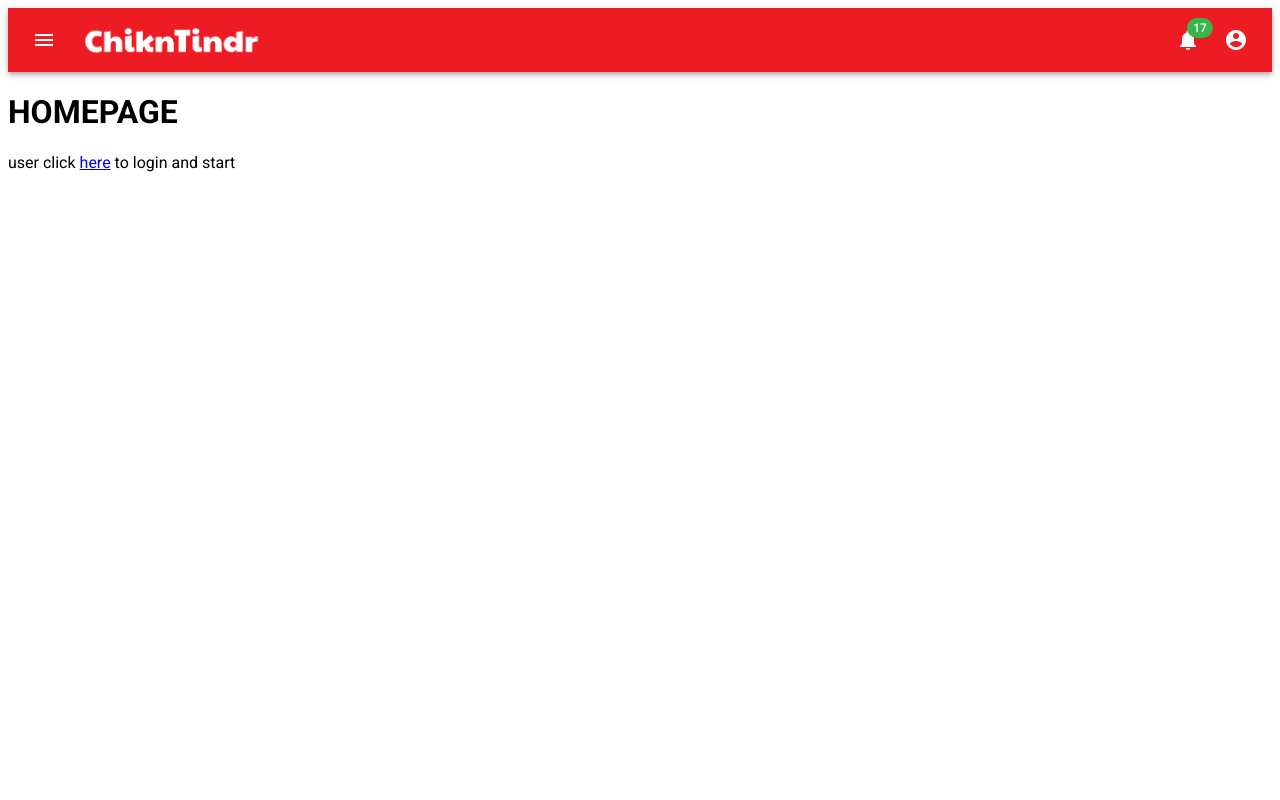
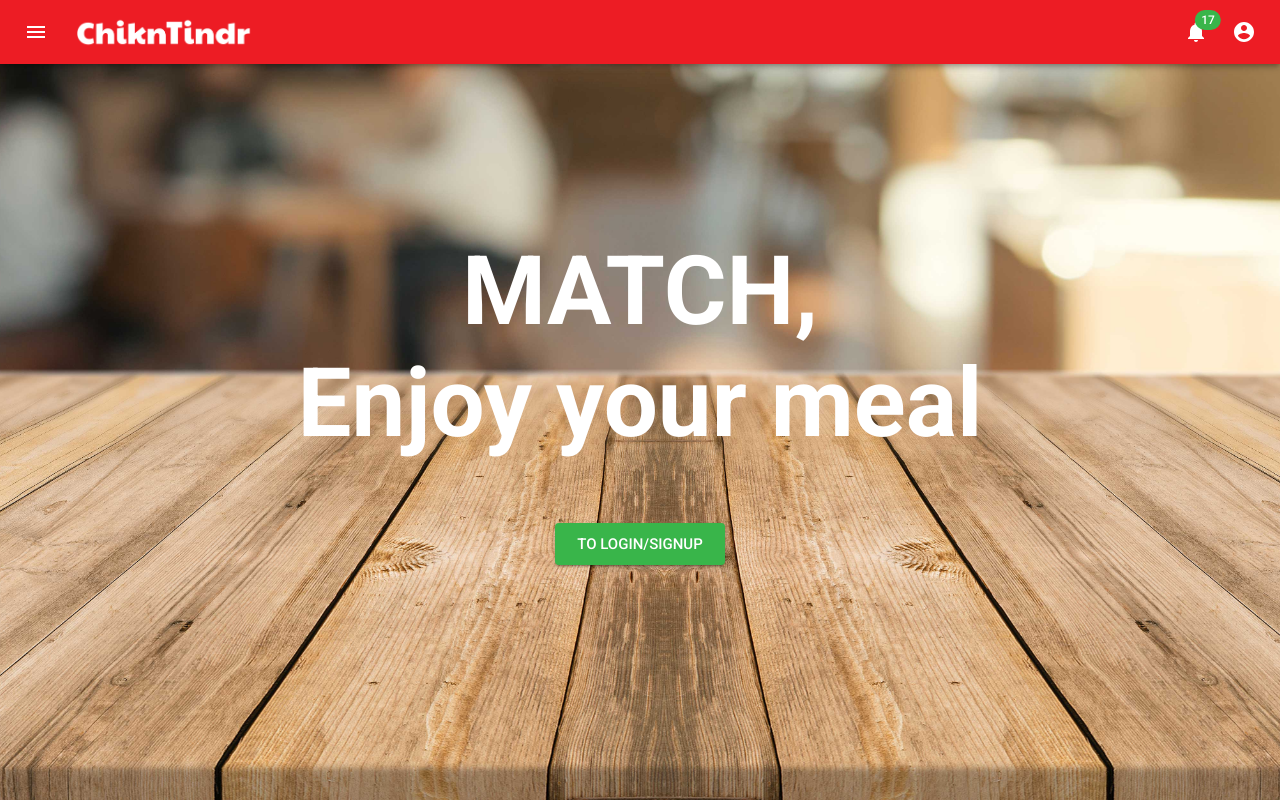
Before and after one commit to Wkoslik/ChiknTindr-Client, a React (Create React App) app: page / in a window 1280 px wide. Built offline with nearby package versions, Linux system fonts and the light colour scheme.

Commit message:
fixed img bug, home/login pate styled

```diff
--- a/public/index.html
+++ b/public/index.html
@@ -4,6 +4,8 @@
     <meta charset="utf-8" />
     <link rel="icon" href="%PUBLIC_URL%/favicon.ico" />
     <link rel="stylesheet" href="https://fonts.googleapis.com/css?family=Roboto:300,400,500,700&display=swap" />
+    <link rel="preconnect" href="https://fonts.gstatic.com">
+    <link href="https://fonts.googleapis.com/css2?family=Paytone+One&display=swap" rel="stylesheet">
     <link rel="stylesheet" href="https://fonts.googleapis.com/icon?family=Material+Icons" />
     <meta name="viewport" content="width=device-width, initial-scale=1" />
     <meta name="theme-color" content="#000000" />
--- a/src/App.css
+++ b/src/App.css
@@ -10,3 +10,14 @@
   margin-right: 1rem;
   color:black;
 }
+
+.signup-text {
+  text-decoration: none;
+  color: #FBB03B;
+}
+
+.signup-text:hover {
+  color: #ED1C24;
+}
+
+/* FBB03B - yellow, ED1C24 - red, 39B54A - green */
--- a/src/components/pages/Home.js
+++ b/src/components/pages/Home.js
@@ -1,8 +1,48 @@
+import { makeStyles, MuiThemeProvider, createMuiTheme } from '@material-ui/core/styles';
+import {
+    Grid,
+    Typography,
+    Button,
+    ThemeProvider,
+    Box
+} from '@material-ui/core';
+
+import theme from '../../theme/theme';
+
 const Home = (props) => {
+    const useStyles = makeStyles((theme) => ({
+        root: {
+            margin: "auto",
+            height: "100vh",
+            backgroundImage: `url(${"img/landingbackground.jpg"})`,
+            backgroundRepeat: "no-repeat",
+            backgroundSize: "cover",
+            backgroundPosition: "center",
+
+        },
+        home_container: {
+            height: "100%",
+            display: "flex",
+            alignItems: "center",
+            justifyContent: "center",
+            alignContent: "center",
+        },
+    }));
+
+    const classes = useStyles();
+
     return (
-        <div>
-            <h1>HOMEPAGE</h1>
-            <p>user click <a href="/auth/login">here</a> to login and start</p>
+        <div className={classes.root}>
+            <ThemeProvider theme={theme}>
+                <Grid container className={classes.home_container}>
+                    <Grid item xs={12}>
+                        <Typography variant="h1" align="center" className="classes.welcome">
+                            <Box fontWeight={900} style={{ color: "white", marginBottom: "4rem" }}>MATCH, <br></br>Enjoy your meal</Box>
+                        </Typography>
+                    </Grid>
+                    <Button color="secondary" variant="contained" size="large" href="/auth/login">to login/signup</Button>
+                </Grid>
+            </ThemeProvider>
         </div>
     )
 }
--- a/src/components/pages/Profile.js
+++ b/src/components/pages/Profile.js
@@ -74,7 +74,7 @@ const Profile = (props) => {
                                 <Typography>
                                     Start your munching here!
                                 </Typography>
-                                <Button variant="contained" color="primary"><Link className="nav-link" to="/preference">Start Dine</Link></Button>
+                                <Button variant="contained" color="primary"><Link className="nav-link" to="/preferences">Start Dine</Link></Button>
                             </Paper>
                         </Paper>
                     </Grid>
--- a/src/components/partials/Header.js
+++ b/src/components/partials/Header.js
@@ -222,7 +222,7 @@ const Header = (props) => {
         <div className={classes.root}>
             <ThemeProvider theme={theme}>
                 <div className={classes.grow}>
-                    <AppBar position="static">
+                    <AppBar>
                     <Toolbar>
                     <IconButton
                         edge="start"
@@ -235,7 +235,7 @@ const Header = (props) => {
                     >
                         <MenuIcon />
                     </IconButton>
-                    <img src="img/logowhite.png" style={{maxHeight: "30px"}} />
+                    <img src="/img/Logowhite.png" style={{maxHeight: "30px"}} />
                     <div className={classes.grow} />
                     <div className={classes.sectionDesktop}>
                         <IconButton aria-label="show 17 new notifications" color="inherit">
--- a/src/components/partials/Login.js
+++ b/src/components/partials/Login.js
@@ -16,6 +16,7 @@ import {
 } from '@material-ui/core';
 
 import theme from '../../theme/theme';
+import { NoEncryption } from '@material-ui/icons';
 
 // TODO move into own file
 // I will make ternary state to handle this using material-ui. don't need to make another file. - Young
@@ -61,6 +62,7 @@ const Login = (props) => {
             '& .MuiTextField-root': {
                 margin: theme.spacing(1),
                 width: '25ch',
+                marginTop: '2em'
             },
         },
         paper: {
@@ -71,10 +73,21 @@ const Login = (props) => {
         root: {
             flexGrow: 1,
             maxWidth: 600,
-            margin: "0 auto"
+            margin: "auto",
+            paddingTop: "10vh",
+            height: "100%",
         },
         formtitle: {
-            color: "red"
+            fontFamily: "Paytone One",
+            fontSize: "2em",
+            color: "red",
+        },
+        formEntry: {
+            marginBottom: '2em'
+        },
+        linkSignUp: {
+            marginTop: '2em',
+            marginBottom: '1em',
         }
     }));
 
@@ -86,14 +99,14 @@ const Login = (props) => {
             {/* {error ? <Error error={error} /> : null} */}
             <div className={classes.root}>
                 <ThemeProvider theme={theme}>
-                    <Grid container spacing={3}>
+                    <Grid container spacing={3} direction="column" justify="center" alignItems="center">
                         <Grid item xs={12}>
                             <Paper className={classes.paper}>
                                 <form onSubmit={handleSubmit} className={classes.form} noValidate>
                                     <FormLabel className={classes.formtitle}>
                                         Login
                                     </FormLabel>
-                                    <div>
+                                    <div className={classes.formEntry}>
                                         {error ?
                                             <>
                                                 <TextField
@@ -152,8 +165,9 @@ const Login = (props) => {
                                             </>
                                         }
                                     </div>
-                                    <Button variant="contained" color="primary" type="submit">Log In</Button>
+                                    <Button variant="contained" color="secondary" type="submit">Log In</Button>
                                 </form>
+                                {/* margin bottom */}
                                 <Typography className={classes.linkSignUp}>
                                     New to ChiknTindr? <Link className="signup-text" to="/auth/signup">Signup here</Link>
                                 </Typography>
--- a/src/index.css
+++ b/src/index.css
@@ -1,10 +1,11 @@
 body {
-  /* margin: 0; */
+  margin: 0;
   font-family: 'Roboto', -apple-system, BlinkMacSystemFont, 'Segoe UI', 'Oxygen',
     'Ubuntu', 'Cantarell', 'Fira Sans', 'Droid Sans', 'Helvetica Neue',
     sans-serif;
   -webkit-font-smoothing: antialiased;
   -moz-osx-font-smoothing: grayscale;
+  height: 100%;
 }
 
 
```
Also changed, not shown: public/img/Landingbackground.jpg (added).
